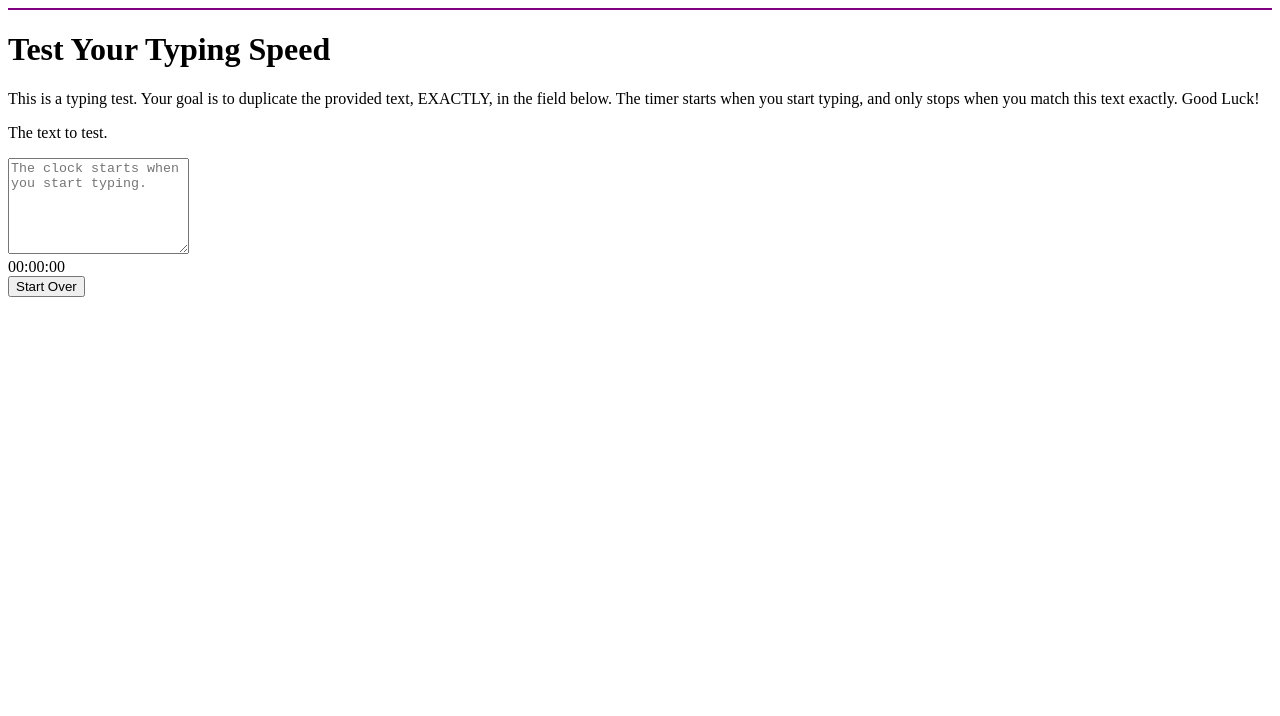
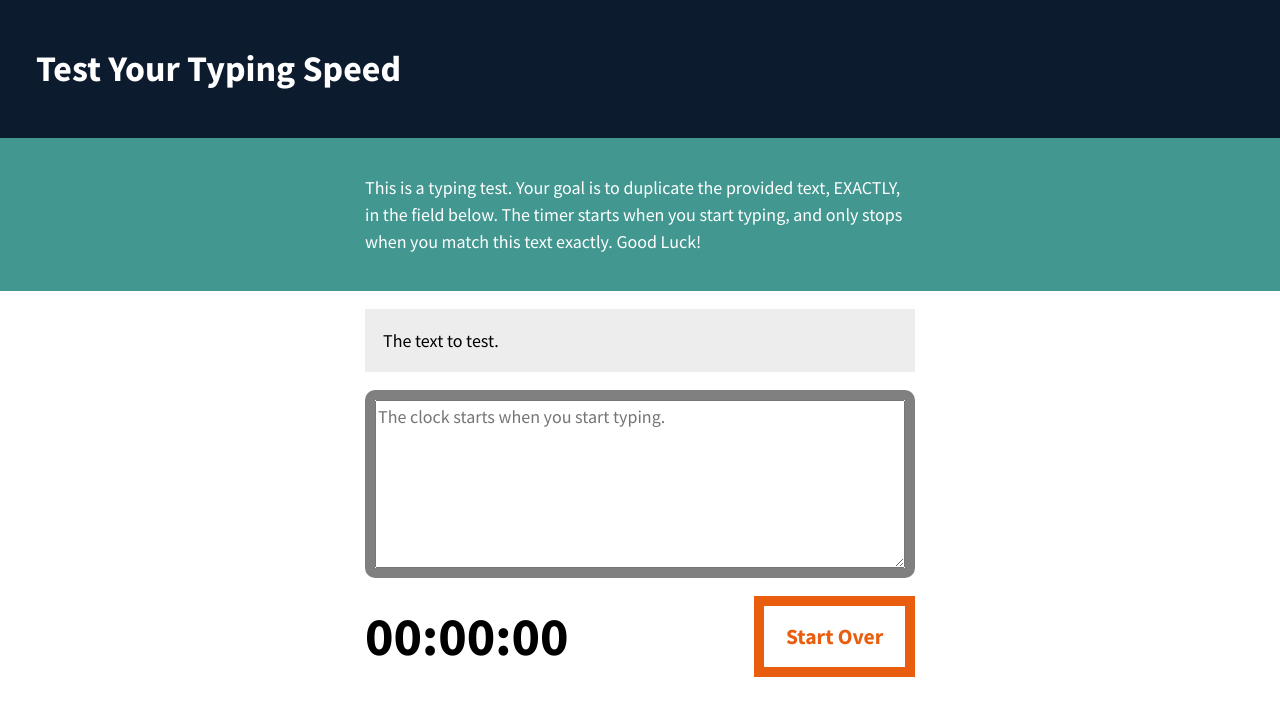
Before and after one commit to morris-hazrati/JavaScript-Essential-by-Morten-Rand-Hendriksen, a plain HTML site: page 08 Project - Typing Speed Tester/index.html in a window 1280 px wide. Drawn offline with Linux system fonts and the light colour scheme.

Commit message:
the interface/design  of the typing speed tester finished. All is done by myself. Did not used the start files provided. Now, the JavaScript starts.

```diff
--- a/08 Project - Typing Speed Tester/index.html
+++ b/08 Project - Typing Speed Tester/index.html
@@ -9,7 +9,7 @@
     <link rel="stylesheet" href="style.css">
   </head>
   <body>
-    <header>
+    <header class="masthead">
       <h1>Test Your Typing Speed</h1>
     </header>
     <main class="main">
--- a/08 Project - Typing Speed Tester/style.css
+++ b/08 Project - Typing Speed Tester/style.css
@@ -1,3 +1,94 @@
+/* Typography */
+
+body, button, input, select, textarea {
+  font-family: 'Source Sans Pro', 'Helvetica', Arial, sans-serif;
+  font-size: 18px;
+  line-height: 1.5;
+}
+h1, h2, h3, h4, h5, h6 {
+  clear: both;
+}
+
+p {
+  margin-bottom: 1.5em;
+}
+
+/* Layout */
 body {
-  border-top: 2px solid purple;
+  margin: 0;
+  padding: 0;
 }
+
+.masthead {
+  padding: 1em 2em;
+  background-color: #0d1b2e;
+  color: white;
+}
+.masthead h {
+  text-align: center;
+}
+.intro {
+  padding: 2em 2em;
+  color: #ffffff;
+  background: #429890;
+}
+
+.intro p, .test-area {
+  margin: 0 auto;
+  max-width: 550px;
+}
+
+.test-area {
+  margin-bottom: 4em;
+  padding: 0 2em;
+}
+
+.test-wrapper {
+  border: 10px solid grey;
+  border-radius: 10px;
+}
+
+#origin-text {
+  margin: 1em 0;
+  padding: 1em 1em 0;
+  background-color: #ededed;
+}
+
+#origin-text p {
+  margin: 0;
+  padding-bottom: 1em;
+}
+
+.test-wrapper {
+  display: flex;
+}
+
+.test-wrapper textarea {
+  flex: 1;
+}
+
+.meta {
+  margin-top: 1em;
+  display: flex;
+  justify-content: space-between;
+  flex-wrap: wrap;
+}
+
+.timer {
+  font-size: 3em;
+  font-weight: bold;
+}
+
+#reset {
+  padding: .5em 1em;
+  font-size: 1.2em;
+  font-weight: bold;
+  color: #e95d0f;
+  background-color: white;
+  border: 10px solid #e95d0f;
+}
+
+#reset:hover {
+  color: white;
+  background-color: #e95d0f;
+}
```
